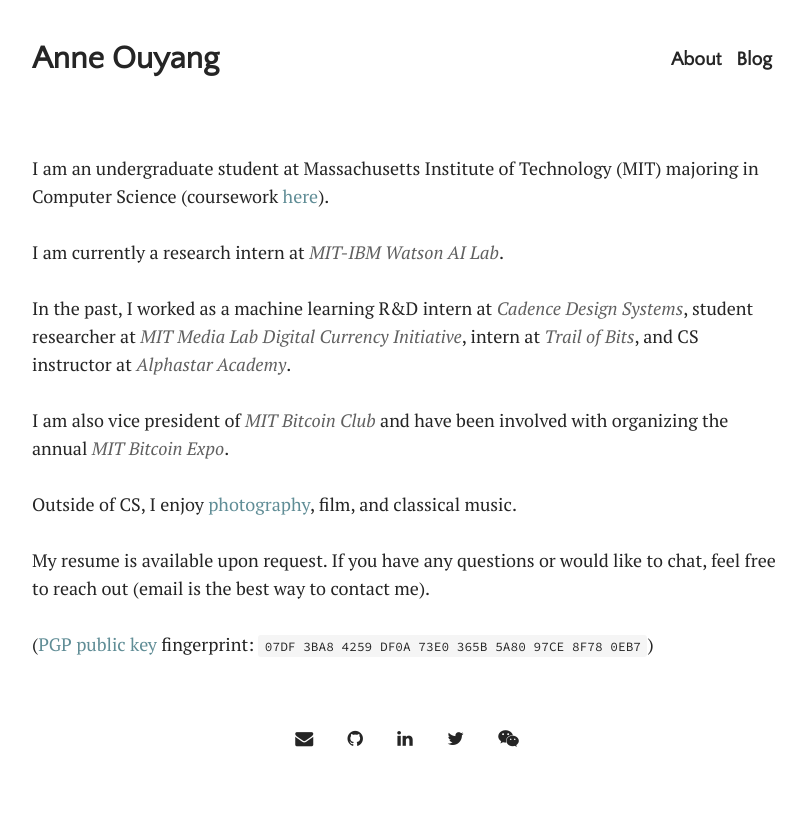
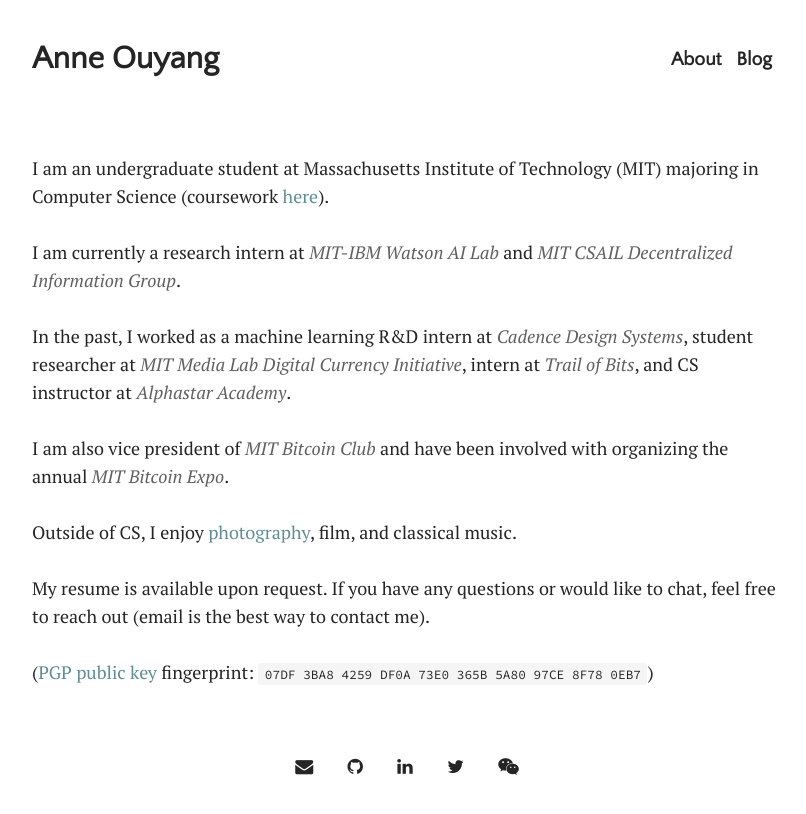
Before and after one commit to anneouyang/anneouyang.github.io, a Jekyll site: the page built from index.html, in a window 1280 px wide. Shown: the top 814 px of the page, without its empty margins (233-1039 px from the left). Built offline with Jekyll 4.4.1, drawn with Linux system fonts in a browser that asks for light colours; some web fonts are replaced; the list of posts is cut into pages by our own code.

Commit message:
Update home.html

```diff
--- a/_layouts/home.html
+++ b/_layouts/home.html
@@ -7,7 +7,7 @@ title: Home
 
 I am an undergraduate student at Massachusetts Institute of Technology (MIT) majoring in Computer Science (coursework <a href="{{ site.github.url }}/coursework">here</a>). <br><br>
 
-I am currently a research intern at <a href="https://mitibmwatsonailab.mit.edu/" target="_blank" class="orgs">MIT-IBM Watson AI Lab</a>. <br><br>
+I am currently a research intern at <a href="https://mitibmwatsonailab.mit.edu/" target="_blank" class="orgs">MIT-IBM Watson AI Lab</a> and <a href="http://dig.csail.mit.edu/studentinfo.html" target="_blank" class="orgs">MIT CSAIL Decentralized Information Group</a>. <br><br>
 
 In the past, I worked as a machine learning R&D intern at <a href="https://www.cadence.com/" target="_blank" class="orgs">Cadence Design Systems</a>, student researcher at <a href="https://dci.mit.edu/" class="orgs" target="_blank">MIT Media Lab Digital Currency Initiative</a>, intern at <a href="https://www.trailofbits.com/" target="_blank" class="orgs">Trail of Bits</a>, and CS instructor at <a href="https://alphastar.academy" target="_blank" class="orgs">Alphastar Academy</a>. <br><br>
 
```
